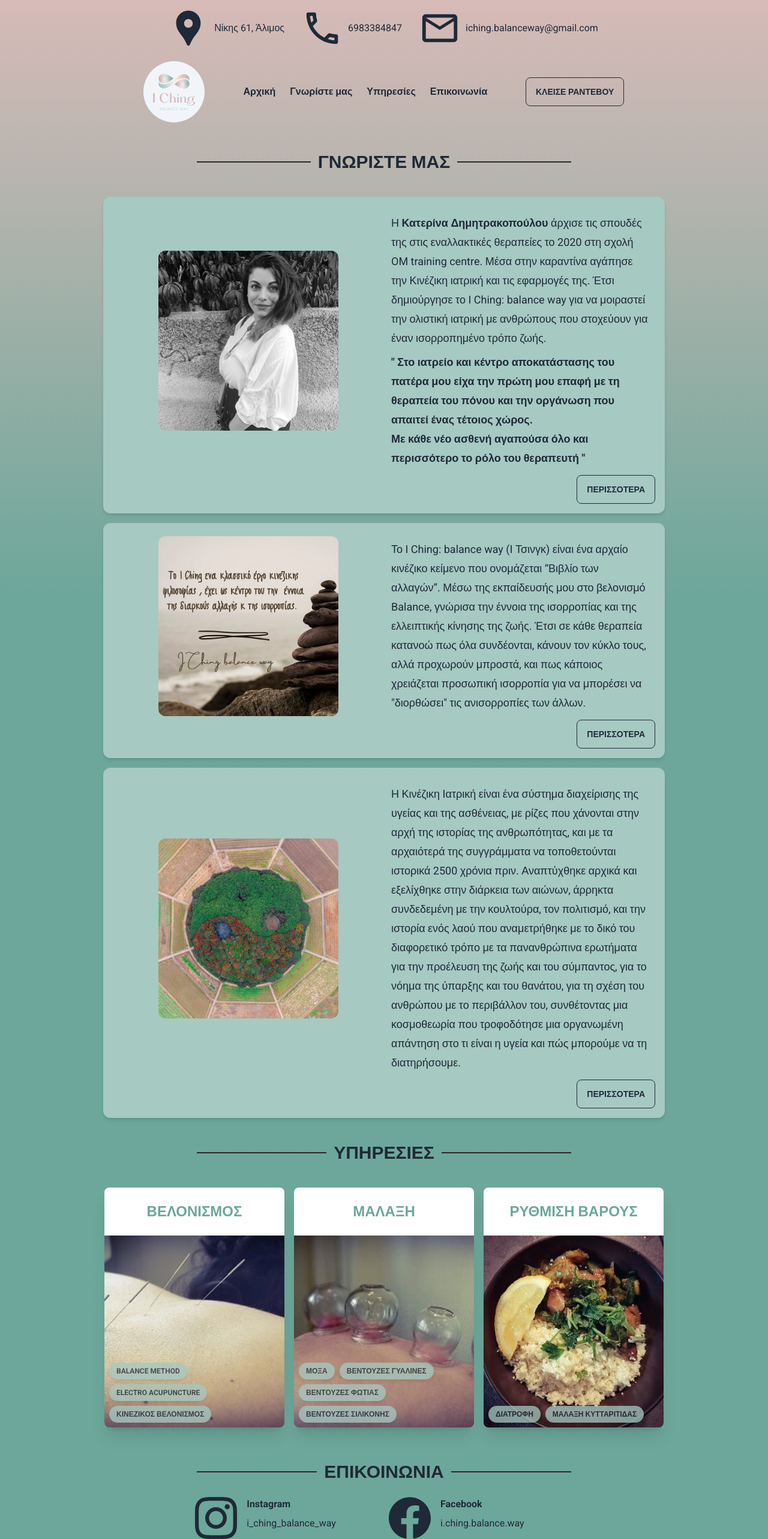
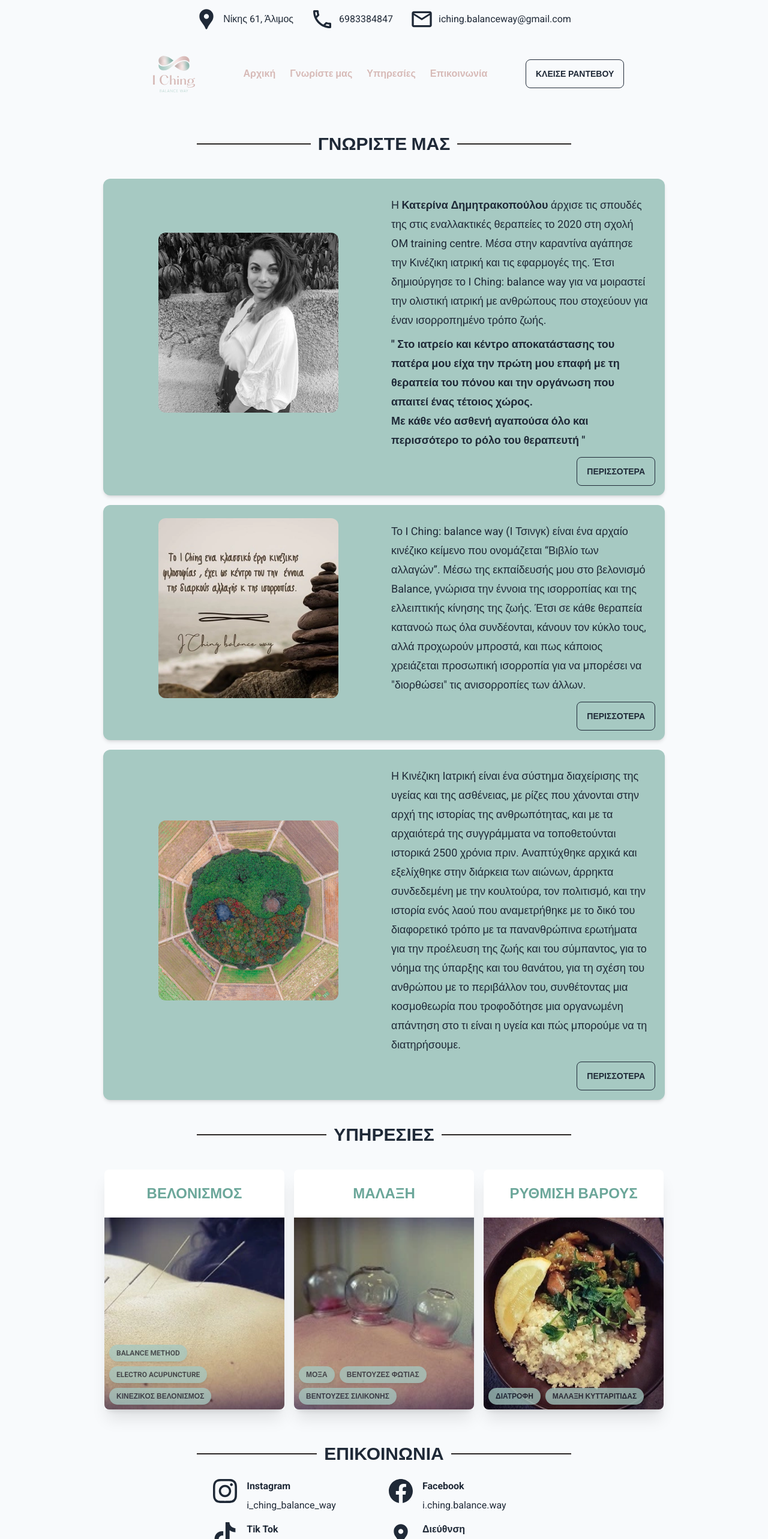
Before and after one commit to nikossoftwaredev/i-ching, a Next.js app: page / in a window 1280 px wide. Shown: the top 2566 px of the page at 60% size. Built offline with nearby package versions, Linux system fonts and the light colour scheme.

Commit message:
changes in colors

```diff
--- a/app/layout.tsx
+++ b/app/layout.tsx
@@ -8,7 +8,7 @@ import { PageProps } from "types/general";
 const RootLayout = async ({ children }: PageProps): Promise<JSX.Element> => {
   return (
     <html lang="el" data-theme="light">
-      <body className="text-base-content bg-gradient-to-b to-25% from-primary to-base-300 ">
+      <body className="text-base-content bg-slate-50">
         <Header />
         <main className="px-4">
           {children}
--- a/components/header/AppointmentScroll.tsx
+++ b/components/header/AppointmentScroll.tsx
@@ -13,7 +13,7 @@ const AppointmentScroll = () => {
 
   return (
     <Button className="animate-pulse-scale" onClick={scrollToAppointment}>
-      Κλεισε Ραντεβου
+      Κλείσε Ραντεβού
     </Button>
   );
 };
--- a/components/header/Header.tsx
+++ b/components/header/Header.tsx
@@ -37,7 +37,7 @@ const Header = () => {
           <ul className="p-2 w-full flex flex-row gap-6 justify-center items-center mr-1">
             <Link
               href="/"
-              className="bg-slate-100 p-4 flex items-center animate-pulse-scale mr-10 rounded-full"
+              className="bg-slate-50 p-4 flex items-center animate-pulse-scale mr-10 rounded-full"
             >
               <img
                 src="/images/logo.svg"
@@ -58,7 +58,7 @@ const Header = () => {
                   <a
                     href={linkConfig.path}
                     className={`font-bold hover:text-base-300 ${
-                      isActive ? "text-base-300" : ""
+                      isActive ? "text-base-300" : "text-primary"
                     } ${isLastEl ? "mr-10" : ""}`}
                   >
                     {linkConfig.text}
--- a/components/header/MobileHeader.tsx
+++ b/components/header/MobileHeader.tsx
@@ -14,7 +14,10 @@ import SectionTitle from "@/components/SectionTitle";
 const MobileHeader = () => {
   return (
     <div className="flex items-center justify-between pt-2">
-      <Link href="/" className="animate-pulse-scale pl-2">
+      <Link
+        href="/"
+        className="bg-slate-50 pl-2 flex items-center animate-pulse-scale rounded-full"
+      >
         <img
           src="/images/logo.svg"
           alt="Flowbite Logo"
--- a/components/header/headerConfig.tsx
+++ b/components/header/headerConfig.tsx
@@ -33,7 +33,7 @@ export const contactInfo: ContactInfo[] = [
     icon: (
       <MdLocationPin
         className="text-bg-primary-content hover:text-black"
-        size={70}
+        size={40}
       />
     ),
     title: "Διεύθνση",
@@ -44,7 +44,7 @@ export const contactInfo: ContactInfo[] = [
     icon: (
       <MdOutlinePhone
         className="text-bg-primary-content hover:text-black"
-        size={70}
+        size={40}
       />
     ),
     title: "Τηλέφωνο",
@@ -55,7 +55,7 @@ export const contactInfo: ContactInfo[] = [
     icon: (
       <MdMailOutline
         className="text-bg-primary-content hover:text-black"
-        size={70}
+        size={40}
       />
     ),
     title: "Email",
@@ -69,7 +69,7 @@ export const socialInfo: ContactInfo[] = [
     icon: (
       <SiInstagram
         className="text-bg-primary-content hover:text-black"
-        size={70}
+        size={40}
       />
     ),
     title: "Instagram",
@@ -80,7 +80,7 @@ export const socialInfo: ContactInfo[] = [
     icon: (
       <SiFacebook
         className="text-bg-primary-content hover:text-black"
-        size={70}
+        size={40}
       />
     ),
     title: "Facebook",
@@ -91,7 +91,7 @@ export const socialInfo: ContactInfo[] = [
     icon: (
       <SiTiktok
         className="text-bg-primary-content hover:text-black"
-        size={70}
+        size={40}
       />
     ),
     title: "Tik Tok",
--- a/data/services.ts
+++ b/data/services.ts
@@ -1,26 +1,26 @@
 export const servicesInfo = [
   {
-    title: 'ΒΕΛΟΝΙΣΜΟΣ',
+    title: "ΒΕΛΟΝΙΣΜΟΣ",
     tags: ["balance method", "electro acupuncture", "κινέζικος βελονισμος"],
     description:
-      'Θεραπεία σε ειδικά βελονιστικά σημεία με εισαγωγή λεπτών βελονών (μιας χρήσης) για ευεξία, χαλάρωση και εξισορρόπηση εσωτερικών και εξωτερικών λειτουργιών του  οργανισμού',
-    image: '/images/services/acupuncture.webp',
-    serviceId: 'acupuncture'
+      "Θεραπεία σε ειδικά βελονιστικά σημεία με εισαγωγή λεπτών βελονών (μιας χρήσης) για ευεξία, χαλάρωση και εξισορρόπηση εσωτερικών και εξωτερικών λειτουργιών του  οργανισμού",
+    image: "/images/services/acupuncture.webp",
+    serviceId: "acupuncture",
   },
   {
-    title: 'ΜΑΛΑΞΗ',
-    tags: ["μόξα", "βεντούζες γυάλινες", "βεντούζες φωτιας", "βεντούζες σιλικονης" ],
+    title: "ΜΑΛΑΞΗ",
+    tags: ["μόξα", "βεντούζες φωτιας", "βεντούζες σιλικονης"],
     description:
-      'Μάλαξη με βεντούζες βεντουζοθεραπεία για χαλάρωση, αποκατάσταση τραυματισμών , fascia release (περιτονιακή απελευθέρωση) και λεμφική αποσυμφόρηση.',
-    image: '/images/services/cupping.webp',
-    serviceId: 'cupping'
+      "Μάλαξη με βεντούζες βεντουζοθεραπεία για χαλάρωση, αποκατάσταση τραυματισμών , fascia release (περιτονιακή απελευθέρωση) και λεμφική αποσυμφόρηση.",
+    image: "/images/services/cupping.webp",
+    serviceId: "cupping",
   },
   {
-    title: 'ΡΥΘΜΙΣΗ ΒΑΡΟΥΣ',
+    title: "ΡΥΘΜΙΣΗ ΒΑΡΟΥΣ",
     tags: ["διατροφη", "μαλαξη κυτταριτιδας"],
-    description: 'Συνταγογράφηση σύμφωνα με την κινέζικη ιατρική ως θεραπεία ή για απώλεια βάρους',
-    image: '/images/services/diet.webp',
-    serviceId: 'diet'
-  }
-
+    description:
+      "Συνταγογράφηση σύμφωνα με την κινέζικη ιατρική ως θεραπεία ή για απώλεια βάρους",
+    image: "/images/services/diet.webp",
+    serviceId: "diet",
+  },
 ];
```
Also changed, not shown: 1 other file (tests, documents, lock files or other folders).
